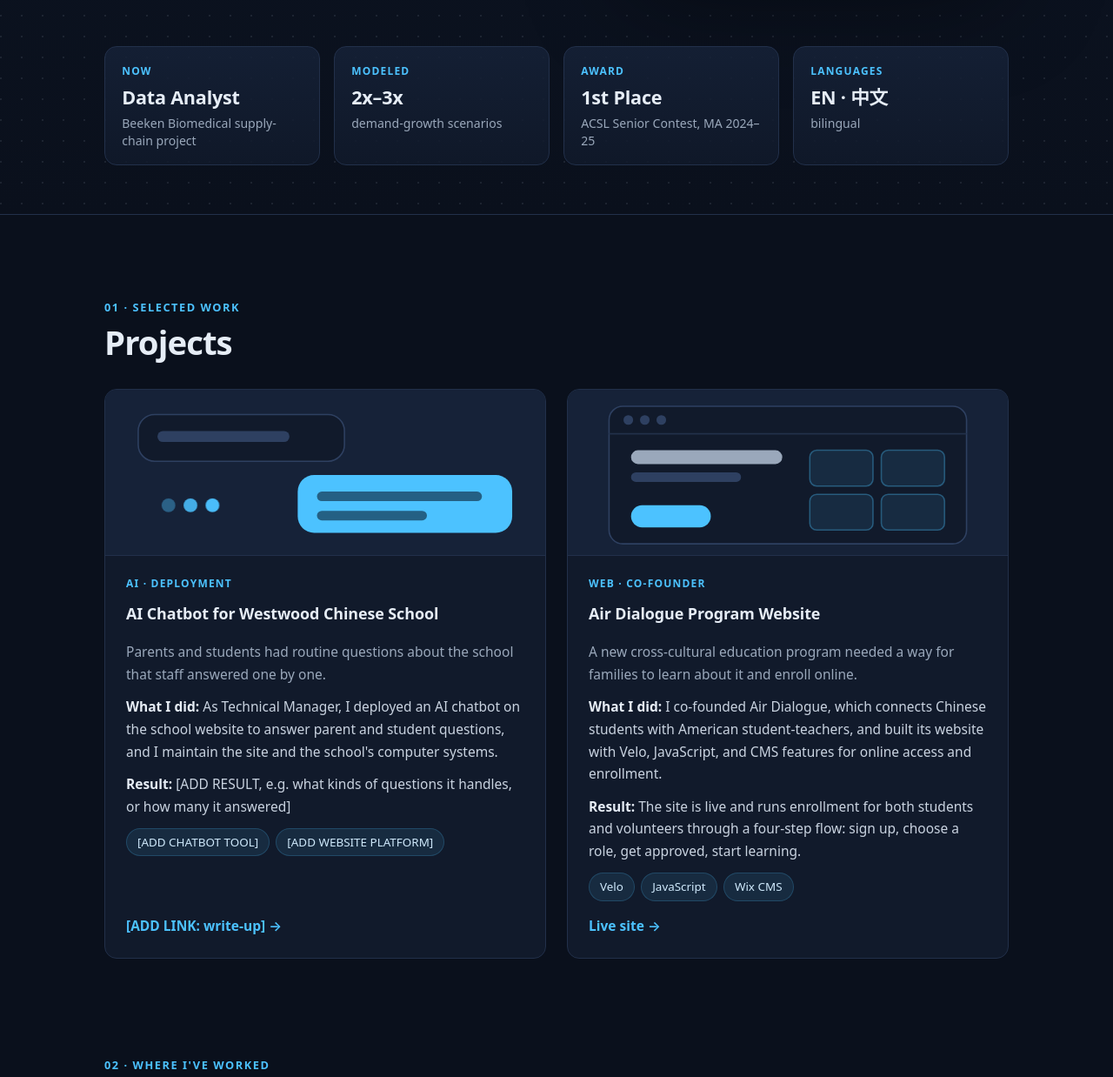
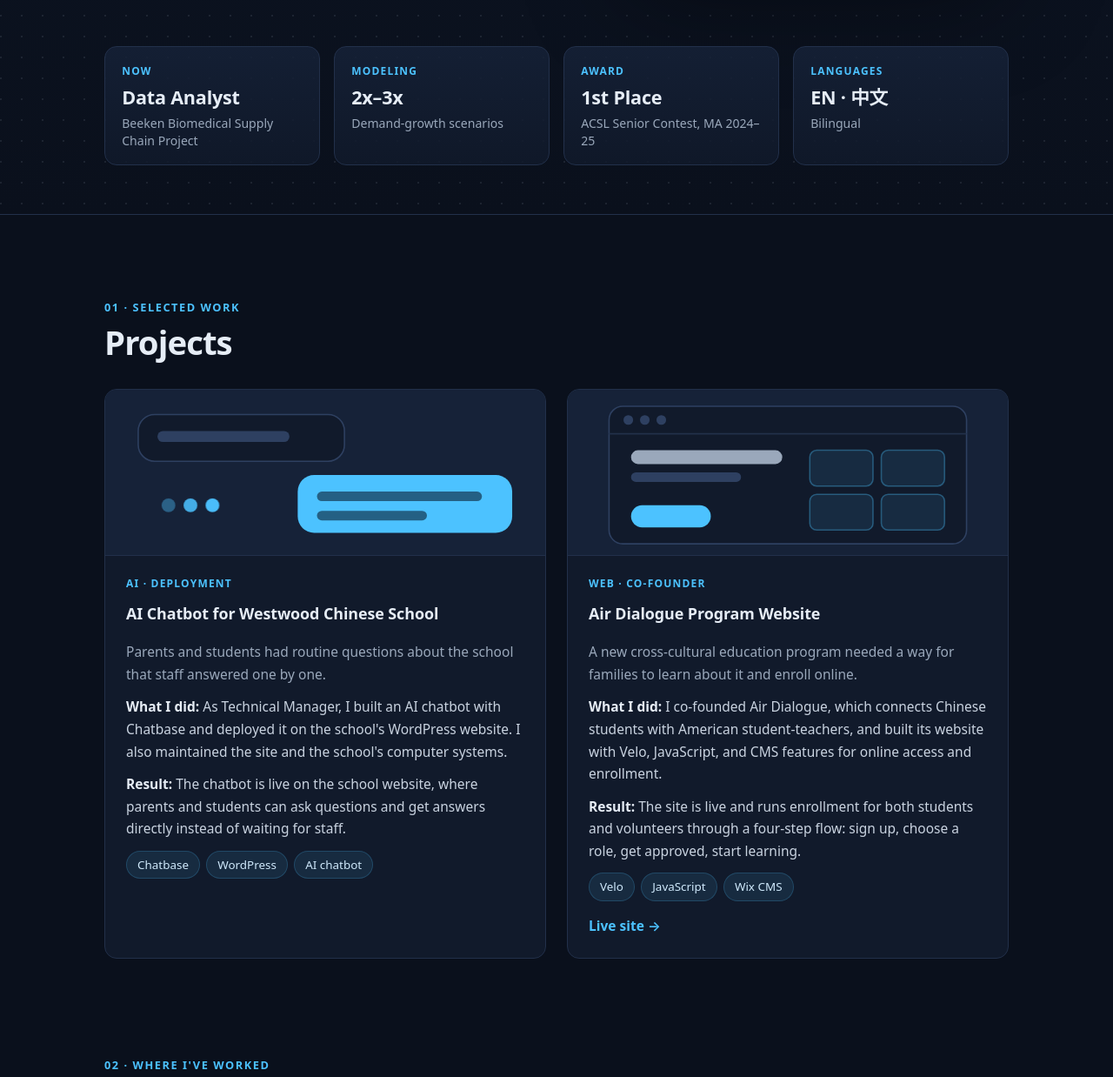
Before and after one commit to benteng30/benteng30.github.io, a plain HTML site: page index.html in a window 1280 px wide. Shown: the part 600-1838 px from the top of the page at 87% size. Drawn offline with Linux system fonts and the light colour scheme.

Commit message:
Fix copy and add Chatbase/WordPress details

```diff
--- a/index.html
+++ b/index.html
@@ -97,12 +97,12 @@
           <li class="glance-item reveal" data-anim="up">
             <span class="glance-k">Now</span>
             <span class="glance-v">Data Analyst</span>
-            <span class="glance-d">Beeken Biomedical supply-chain project</span>
+            <span class="glance-d">Beeken Biomedical Supply Chain Project</span>
           </li>
           <li class="glance-item reveal" data-anim="up">
-            <span class="glance-k">Modeled</span>
+            <span class="glance-k">Modeling</span>
             <span class="glance-v">2x–3x</span>
-            <span class="glance-d">demand-growth scenarios</span>
+            <span class="glance-d">Demand-growth scenarios</span>
           </li>
           <li class="glance-item reveal" data-anim="up">
             <span class="glance-k">Award</span>
@@ -112,7 +112,7 @@
           <li class="glance-item reveal" data-anim="up">
             <span class="glance-k">Languages</span>
             <span class="glance-v">EN · 中文</span>
-            <span class="glance-d">bilingual</span>
+            <span class="glance-d">Bilingual</span>
           </li>
         </ul>
       </div>
@@ -141,10 +141,9 @@
             <p class="card-tag">AI · Deployment</p>
             <h3>AI Chatbot for Westwood Chinese School</h3>
             <p class="problem">Parents and students had routine questions about the school that staff answered one by one.</p>
-            <p><strong>What I did:</strong> As Technical Manager, I deployed an AI chatbot on the school website to answer parent and student questions, and I maintain the site and the school's computer systems.</p>
-            <p><strong>Result:</strong> [ADD RESULT, e.g. what kinds of questions it handles, or how many it answered]</p>
-            <ul class="chips"><li>[ADD CHATBOT TOOL]</li><li>[ADD WEBSITE PLATFORM]</li></ul>
-            <p class="links"><a href="#">[ADD LINK: write-up] <span aria-hidden="true">→</span></a></p>
+            <p><strong>What I did:</strong> As Technical Manager, I built an AI chatbot with Chatbase and deployed it on the school's WordPress website. I also maintained the site and the school's computer systems.</p>
+            <p><strong>Result:</strong> The chatbot is live on the school website, where parents and students can ask questions and get answers directly instead of waiting for staff.</p>
+            <ul class="chips"><li>Chatbase</li><li>WordPress</li><li>AI chatbot</li></ul>
           </div>
         </article>
 
@@ -164,7 +163,7 @@
             </svg>
           </div>
           <div class="card-body">
-            <p class="card-tag">Web · Co-founder</p>
+            <p class="card-tag">Web · Co-Founder</p>
             <h3>Air Dialogue Program Website</h3>
             <p class="problem">A new cross-cultural education program needed a way for families to learn about it and enroll online.</p>
             <p><strong>What I did:</strong> I co-founded Air Dialogue, which connects Chinese students with American student-teachers, and built its website with Velo, JavaScript, and CMS features for online access and enrollment.</p>
@@ -223,7 +222,7 @@
             </div>
             <p class="org">Westwood Chinese School · Westwood, MA</p>
             <ul>
-              <li>Deployed an AI chatbot on the school website to answer parent and student questions.</li>
+              <li>Built an AI chatbot with Chatbase and deployed it on the school's WordPress website to answer parent and student questions.</li>
               <li>Maintained the school website and computer systems.</li>
             </ul>
           </div>
@@ -278,7 +277,7 @@
         <div class="skill-box reveal" data-anim="zoom">
           <svg class="icon" viewBox="0 0 24 24" aria-hidden="true"><rect x="3" y="4" width="18" height="16" rx="2"/><path d="M3 9h18M9 9v11"/></svg>
           <h3>Tools</h3>
-          <ul class="chips"><li>Advanced Excel</li><li>Velo</li><li>Wix CMS</li><li>Google Workspace</li></ul>
+          <ul class="chips"><li>Advanced Excel</li><li>Chatbase</li><li>WordPress</li><li>Velo</li><li>Wix CMS</li><li>Google Workspace</li></ul>
         </div>
         <div class="skill-box reveal" data-anim="zoom">
           <svg class="icon" viewBox="0 0 24 24" aria-hidden="true"><circle cx="12" cy="9" r="6"/><path d="m8.5 14-1.5 7 5-3 5 3-1.5-7"/></svg>
@@ -298,7 +297,7 @@
         <p class="prose reveal" data-anim="right">
           I grew up in Westwood, Massachusetts, and I'm bilingual in English and Mandarin.
           I started coding at an early age, and that experience led me to explore machine learning and,
-          eventually, data and AI. Along the way I built websites for local organizations. I'm working toward a career that starts in data analytics and grows into
+          eventually, data and AI. Along the way, I built websites for local organizations. I'm working toward a career that starts in data analytics and grows into
           machine learning. In high school I played varsity tennis and was vice president of the Computer
           Science Club. I'm looking for a summer internship in the Boston area where I can turn
           operational data into decisions.
```
